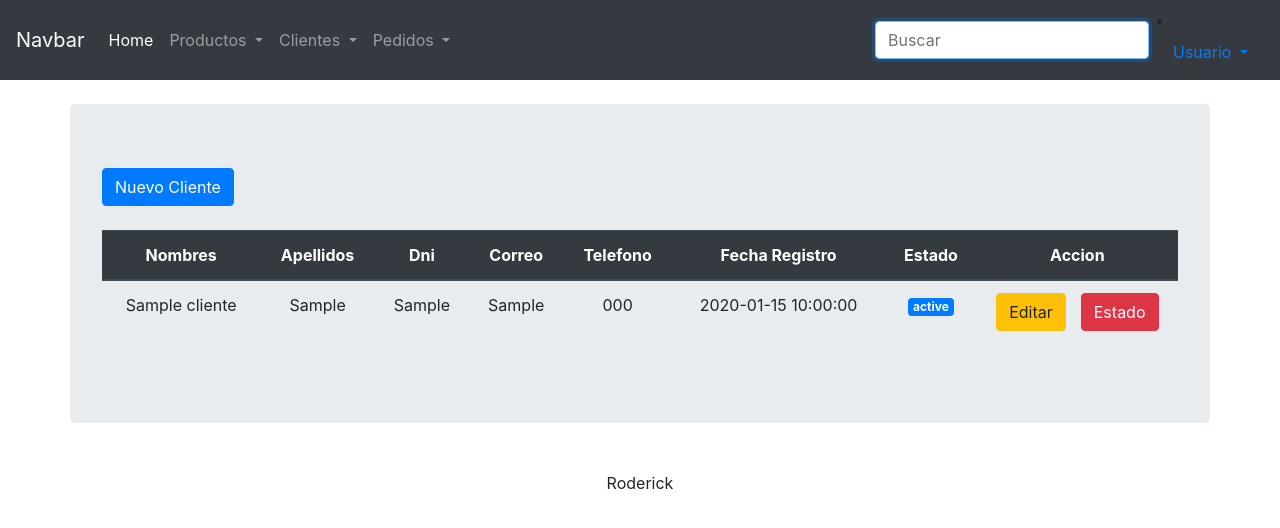
After one commit to roderickSa/MiniSistema, a PHP site: page /vistas/clientes.php in a window 1280 px wide. The commit adds this page. Shown: the top 528 px of the page. Run offline with PHP 8.4, Linux system fonts and the light colour scheme; the visitor is signed in with stand-in values (Sample User, id 1); tables that the repository leaves empty or names only in its code hold one stand-in row (values such as "Sample post").

Commit message:
actualizado hasta pedidos

```diff
--- /dev/null
+++ b/ajax/clientes.php
@@ -0,0 +1,148 @@
+<?php
+
+require_once "../modelo/clientes.php";
+
+$cliente=new Cliente();
+
+switch ($_GET['op']) {
+	case 'listarClientes':
+
+		$data="";
+
+		$resultado=$cliente->getAllClientes();
+
+		if(count($resultado)>0){
+
+            foreach ($resultado as $row) {
+
+            	$data.='
+                      <tr>
+                          <td class="text-center">'.$row['nombres'].'</td>
+                          <td class="text-center">'.$row['apellidos'].'</td>
+                          <td class="text-center">'.$row['dni'].'</td>
+                          <td class="text-center">'.$row['correo'].'</td>
+                          <td class="text-center">'.$row['telefono'].'</td>
+                          <td class="text-center">'.$row['fecha_registro'].'</td>
+                          <td class="text-center"><span class="badge badge-primary">'.$row['estado'].'</span></td>
+                          <td>
+                                  <div class="d-flex justify-content-around">
+                                    <button onclick="editarCliente('.$row["id"].')"
+		                            class="btn btn-warning pull-left" data-toggle="modal"
+		                             data-target="#editClienteModal"
+		                            >Editar</button>
+		                            <button
+		                            class="btn btn-danger pull-right"
+		                             onclick="estadoCliente('.$row["id"].')"
+		                            >Estado</button>
+                                  </div>
+		                      </td>
+                      </tr>
+           	         ';
+            }
+		}
+
+        echo $data;
+
+		break;
+
+	case 'registrarCliente';
+
+          if(isset($_POST['nombres']) and
+             isset($_POST['apellidos']) and
+             isset($_POST['dni']) and
+             isset($_POST['correo']) and
+             isset($_POST['tel'])){
+
+          $nombres=$_POST['nombres'];
+          $apellidos=$_POST['apellidos'];
+          $dni=$_POST['dni'];
+          $correo=$_POST['correo'];
+          $telefono=$_POST['tel'];
+
+          $resultado=$cliente->insertarCliente($nombres,$apellidos,$dni,$correo,$telefono);
+
+            echo $resultado;
+          }
+
+	    break;
+
+	case 'editarCliente':
+
+	      $data="";
+
+         if(isset($_GET['id'])){
+
+           $id=$_GET['id'];
+
+           $resultado=$cliente->getCliente($id);
+
+           foreach ($resultado as $row) {
+
+           	 $data['id']=$row['id'];
+           	 $data['nombres']=$row['nombres'];
+           	 $data['apellidos']=$row['apellidos'];
+           	 $data['dni']=$row['dni'];
+           	 $data['correo']=$row['correo'];
+           	 $data['telefono']=$row['telefono'];
+           }
+         }
+
+         echo json_encode($data);
+
+	    break;
+
+	case 'actualizarCliente':
+
+         if( isset($_POST['nombres']) and
+             isset($_POST['apellidos']) and
+             isset($_POST['dni']) and
+             isset($_POST['correo']) and
+             isset($_POST['telefono']) and
+             isset($_POST['id'])){
+
+          $id=$_POST['id'];
+          $nombres=$_POST['nombres'];
+          $apellidos=$_POST['apellidos'];
+          $dni=$_POST['dni'];
+          $correo=$_POST['correo'];
+          $telefono=$_POST['telefono'];
+
+          $resultado=$cliente->actualizarCliente($id,$nombres,$apellidos,$dni,$correo,$telefono);
+
+            echo $resultado;
+          }
+
+	    break;
+
+	case 'estadoCliente':
+
+        $salida="";
+
+        if(isset($_POST['id'])){
+
+           $id=$_POST['id'];
+
+           $estado=$cliente->estadoCliente($id);
+
+           foreach ($estado as $row) {
+           	  $salida=$row['estado'];
+           }
+
+           if($salida=="ACTIVO"){
+
+           	 $salida=$cliente->cambiarEstadoCliente($id,"INACTIVO");
+           	 exit();
+           }else if($salida=="INACTIVO"){
+
+           	 $salida=$cliente->cambiarEstadoCliente($id,"ACTIVO");
+           	 exit();
+           }
+        }
+
+        echo $salida;
+
+		break;
+
+}
+
+?>
--- a/modelo/clientes.php
+++ b/modelo/clientes.php
@@ -27,8 +27,8 @@ class Cliente extends Conexion{
 
 		$hoy=new DateTime("now");
 
-		$sql="insert into clientes(nombres,apellidos,dni,correo,telefono,fecha_registro)
-		      values(:nombres,:apellidos,:dni,:correo,:telefono,:fecha_registro)";
+		$sql="insert into clientes(nombres,apellidos,dni,correo,telefono,fecha_registro,estado)
+		      values(:nombres,:apellidos,:dni,:correo,:telefono,:fecha_registro,'ACTIVO')";
 		$sql=$this->getConnection()->prepare($sql);
 
 		$sql->bindValue(":nombres",$nombres);
@@ -68,22 +68,35 @@ class Cliente extends Conexion{
 		}
 	}
 
-	public function eliminarCliente($id){
+	public function cambiarEstadoCliente($id,$estado){
 
-		$sql="delete from clientes where id=:id";
+		$sql="update clientes set estado=:estado where id=:id";
 		$sql=$this->getConnection()->prepare($sql);
 		$sql->bindValue(":id",$id);
+		$sql->bindValue(":estado",$estado);
 		$resul=$sql->execute();
 
 		if($resul>0){
-            return "Eliminado correctamente";
+            return "Estado cambiado correctamente";
 		}else{
 			return "Error";
 		}
 	}
+
+	public function estadoCliente($id){
+
+       $data="";
+
+		$sql="select estado from clientes where id=:id";
+		$sql=$this->getConnection()->prepare($sql);
+		$sql->bindValue(":id",$id);
+		$sql->execute();
+
+		return $sql->fetchAll();
+	}
 }
 /*
 $cli=new Cliente();
-var_dump($cli->eliminarCliente(3));
+var_dump($cli->estadoCliente(2));
 */
 ?>
--- a/vistas/categoriasP.php
+++ b/vistas/categoriasP.php
@@ -10,7 +10,7 @@ $claseCategoriaP=new CategoriaP();
 
 	<div class="container mt-4 jumbotron">
 
-    <button type="button" class="btn btn-primary mb-4" id="addProducto"
+    <button type="button" class="btn btn-primary mb-4" id="addCategoriaP"
     data-toggle="modal" data-target="#addCategoriaPModal">Agregar Categoria</button>
 
 	<table class="table table-bordered table-hover">
@@ -28,8 +28,8 @@ $claseCategoriaP=new CategoriaP();
 
 <?php
 
-require_once('modalCategoriasP/addCategoriaP.php');
-require_once('modalCategoriasP/editCategoriaP.html');
+require_once('modales/modalCategoriasP/addCategoriaP.php');
+require_once('modales/modalCategoriasP/editCategoriaP.html');
 require_once('componentes/footer.html');
 
 }else{
--- /dev/null
+++ b/vistas/clientes.php
@@ -0,0 +1,43 @@
+<?php
+
+require_once '../config/conexion.php';
+
+if(isset($_SESSION['correo'])){
+
+require_once('componentes/navbar.html');
+
+?>
+
+<div class="container jumbotron mt-4">
+
+	<button type="button" class="btn btn-primary mb-4" id="addCliente"
+    data-toggle="modal" data-target="#addClienteModal">Nuevo Cliente</button>
+
+	<table class="table table-bodered table-hover">
+		<thead class="thead-dark text-center">
+			<tr>
+				<th>Nombres</th>
+				<th>Apellidos</th>
+				<th>Dni</th>
+				<th>Correo</th>
+				<th>Telefono</th>
+				<th>Fecha Registro</th>
+				<th>Estado</th>
+				<th>Accion</th>
+			</tr>
+		</thead>
+		<tbody id="listaClientes">
+		</tbody>
+	</table>
+
+</div>
+
+<?php
+require_once 'modales/modalClientes/addCliente.php';
+require_once 'modales/modalClientes/editCliente.html';
+require_once('componentes/footer.html');
+
+}else{
+
+	header("Location:index.php");
+}?>
--- a/vistas/componentes/navbar.html
+++ b/vistas/componentes/navbar.html
@@ -15,6 +15,8 @@
 
 <script type="text/javascript" src="../js/productos.js"></script>
 <script type="text/javascript" src="../js/categoriasP.js"></script>
+<script type="text/javascript" src="../js/clientes.js"></script>
+<script type="text/javascript" src="../js/pedidos.js"></script>
 
 </head>
 <body>
@@ -41,6 +43,24 @@
           <a class="dropdown-item" href="#">Otro</a>
         </div>
       </li>
+      <li class="nav-item dropdown">
+        <a class="nav-link dropdown-toggle" href="#" id="navbarDropdownMenuLink" data-toggle="dropdown" aria-haspopup="true" aria-expanded="false">
+          Clientes
+        </a>
+        <div class="dropdown-menu" aria-labelledby="navbarDropdownMenuLink">
+          <a class="dropdown-item" href="clientes.php">Clientes</a>
+          <a class="dropdown-item" href="#">Otro</a>
+        </div>
+      </li>
+      <li class="nav-item dropdown">
+        <a class="nav-link dropdown-toggle" href="#" id="navbarDropdownMenuLink" data-toggle="dropdown" aria-haspopup="true" aria-expanded="false">
+          Pedidos
+        </a>
+        <div class="dropdown-menu" aria-labelledby="navbarDropdownMenuLink">
+          <a class="dropdown-item" href="pedidos.php">Pedidos</a>
+          <a class="dropdown-item" href="#">Otro</a>
+        </div>
+      </li>
     </ul>
 
     <form class="form-inline my-2 my-lg-0">
@@ -54,8 +74,7 @@
         <div class="dropdown-menu" aria-labelledby="navbarDropdownMenuLink">
           <a class="dropdown-item" href="logout.php">Cerrar Sesion</a>
         </div>
-      </li>
-    </ul>
+    </li>
 
   </div>
 </nav>
--- /dev/null
+++ b/vistas/modales/modalClientes/addCliente.php
@@ -0,0 +1,49 @@
+<!-- Modal para agregar clientes-->
+<div class="modal fade" id="addClienteModal" tabindex="-1" role="dialog" aria-labelledby="exampleModalLongTitle" aria-hidden="true">
+
+  <div class="modal-dialog" role="document">
+    <div class="modal-content">
+      <div class="modal-header">
+        <h5 class="modal-title" id="exampleModalLongTitle">Nuevo Cliente</h5>
+        <button type="button" class="close" data-dismiss="modal" aria-label="Close">
+          <span aria-hidden="true">&times;</span>
+        </button>
+      </div>
+      <div class="modal-body">
+
+        <form action="" method="post">
+          <div class="form-group row">
+            <label for="nombres" class="col-form-label col-3">Nombres</label>
+            <input type="text" id="add_nombres_cliente" class="form-control col-5"
+             placeholder="Nombres">
+          </div>
+          <div class="form-group row">
+            <label for="apellidos" class="col-form-label col-3">Apellidos</label>
+            <input type="text" id="add_apellidos_cliente" class="form-control col-5"
+             placeholder="Apellidos">
+          </div>
+          <div class="form-group row">
+             <label for="dni" class="col-form-label col-3">DNI</label>
+            <input type="number" id="add_dni_cliente" class="form-control col-5"
+             placeholder="DNI">
+          </div>
+          <div class="form-group row">
+             <label for="correo" class="col-form-label col-3">Correo</label>
+            <input type="email" id="add_correo_cliente" class="form-control col-5"
+             placeholder="Correo">
+          </div>
+          <div class="form-group row">
+             <label for="telefono" class="col-form-label col-3">Telefono</label>
+            <input type="number" id="add_telefono_cliente" class="form-control col-5"
+             placeholder="Telefono">
+          </div>
+        </form>
+
+      </div>
+      <div class="modal-footer">
+        <button type="button" class="btn btn-secondary" data-dismiss="modal">Cerrar</button>
+        <button type="button" class="btn btn-success" onclick="registrarCliente(event)">Registrar</button>
+      </div>
+    </div>
+  </div>
+</div>
--- /dev/null
+++ b/vistas/modales/modalClientes/editCliente.html
@@ -0,0 +1,51 @@
+<!-- Modal para editar productos-->
+<div class="modal fade" id="editClienteModal" tabindex="-1" role="dialog" aria-labelledby="exampleModalLongTitle" aria-hidden="true">
+
+  <div class="modal-dialog" role="document">
+    <div class="modal-content">
+      <div class="modal-header">
+        <h5 class="modal-title" id="exampleModalLongTitle">Editar Cliente</h5>
+        <button type="button" class="close" data-dismiss="modal" aria-label="Close">
+          <span aria-hidden="true">&times;</span>
+        </button>
+      </div>
+      <div class="modal-body">
+
+        <form action="" method="post">
+          <input type="hidden" id="edit_id_cliente">
+          <div class="form-group row">
+            <label for="nombres" class="col-form-label col-3">Nombres</label>
+            <input type="text" id="edit_nombres_cliente" class="form-control col-5"
+             placeholder="Nombres">
+          </div>
+          <div class="form-group row">
+            <label for="apellidos" class="col-form-label col-3">Apellidos</label>
+            <input type="text" id="edit_apellidos_cliente" class="form-control col-5"
+             placeholder="Apellidos">
+          </div>
+          <div class="form-group row">
+             <label for="dni" class="col-form-label col-3">DNI</label>
+            <input type="number" id="edit_dni_cliente" class="form-control col-5"
+             placeholder="DNI">
+          </div>
+          <div class="form-group row">
+             <label for="correo" class="col-form-label col-3">Correo</label>
+            <input type="email" id="edit_correo_cliente" class="form-control col-5"
+             placeholder="Correo">
+          </div>
+          <div class="form-group row">
+             <label for="telefono" class="col-form-label col-3">Telefono</label>
+            <input type="number" id="edit_telefono_cliente" class="form-control col-5"
+             placeholder="Telefono">
+          </div>
+        </form>
+
+      </div>
+      <div class="modal-footer">
+        <button type="button" class="btn btn-secondary" data-dismiss="modal">Cerrar</button>
+        <button type="button" class="btn btn-success" onclick="actualizarCliente(event)">
+        Actualizar</button>
+      </div>
+    </div>
+  </div>
+</div>
--- a/vistas/productos.php
+++ b/vistas/productos.php
@@ -40,8 +40,8 @@ $categorias=$claseProducto->listadoCategorias();
 
 <?php
 
-require_once('modalProductos/addProducto.php');
-require_once('modalProductos/editProducto.html');
+require_once('modales/modalProductos/addProducto.php');
+require_once('modales/modalProductos/editProducto.html');
 require_once('componentes/footer.html');
 
 }else{
```
Also changed, not shown: ajax/pedidos.php (added, +38 -0 lines), js/clientes.js (added, +184 -0 lines), js/pedidos.js (added, +38 -0 lines), modelo/Pedidos.php (added, +21 -0 lines), vistas/pedidos.php (added, +55 -0 lines), vistas/modales/modalCategoriasP/addCategoriaP.php (renamed from vistas/modalCategoriasP/addCategoriaP.php), vistas/modales/modalCategoriasP/editCategoriaP.html (renamed from vistas/modalCategoriasP/editCategoriaP.html), vistas/modales/modalProductos/addProducto.php (renamed from vistas/modalProductos/addProducto.php), vistas/modales/modalProductos/editProducto.html (renamed from vistas/modalProductos/editProducto.html).
